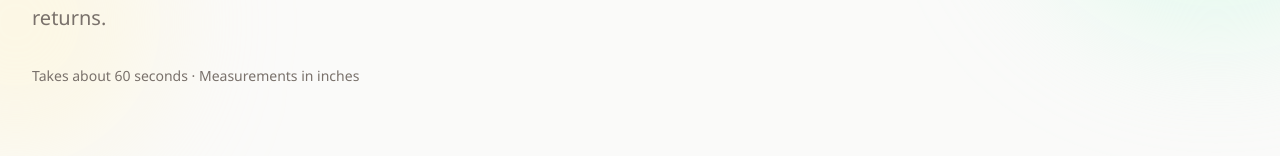
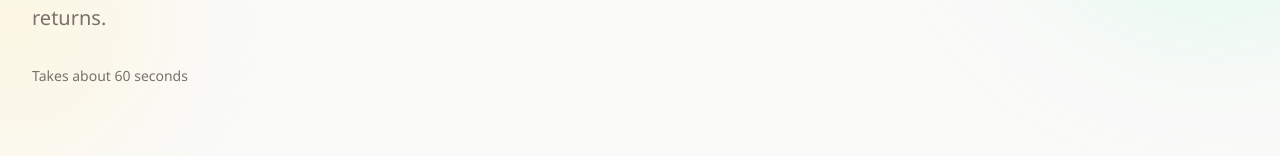
Before and after one commit to adamjohnes/CatLitterBoxLinerCalculator, a React (Vite) app: page / in a window 1280 px wide. Shown: the part 471-627 px from the top of the page. Built offline with nearby package versions, Linux system fonts and the light colour scheme.

Commit message:
removal of some unnecessary info

```diff
--- a/src/sections/HeroSection.tsx
+++ b/src/sections/HeroSection.tsx
@@ -18,7 +18,7 @@ export function HeroSection() {
           </p>
           <div className="mt-8 flex flex-col gap-4 sm:flex-row sm:items-center">
             <p className="text-sm font-medium text-stone-500">
-              Takes about 60 seconds · Measurements in inches
+              Takes about 60 seconds
             </p>
           </div>
         </div>
```
